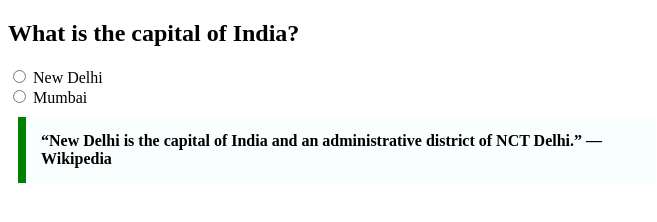
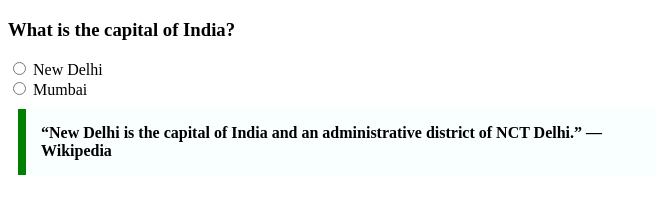
Before and after one commit to acciojob/trivia-itsaayush27, a website: page main.html in a window 1280 px wide. Shown: the whole page, without its empty margins (0-657 px from the left). Drawn offline with Linux system fonts and the light colour scheme.

Commit message:
created a submission

```diff
--- a/main.html
+++ b/main.html
@@ -8,7 +8,7 @@
 
 <body>
 	<form>
-    <h2>What is the capital of India?</h2>
+    <h3>What is the capital of India?</h3>
     <label>
       <input type="radio" name="capital" value="new-delhi">
       New Delhi
```
